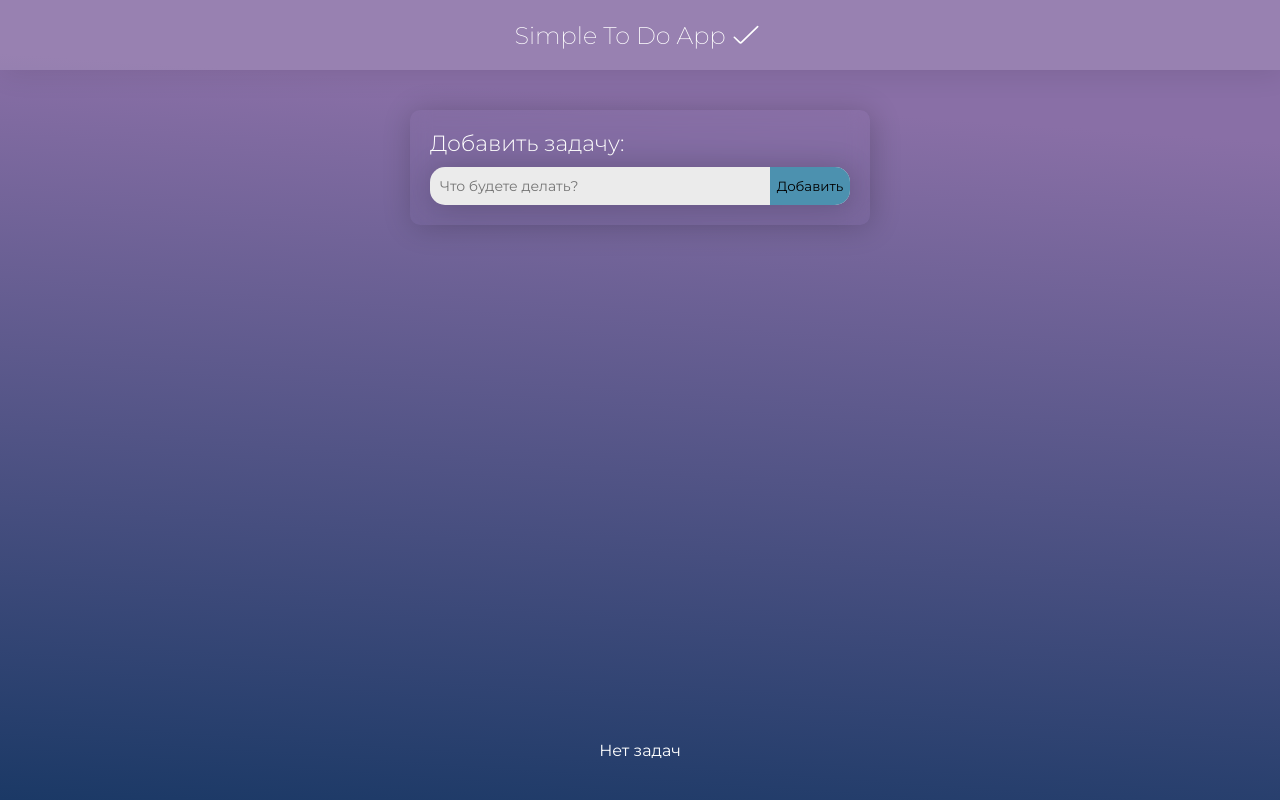
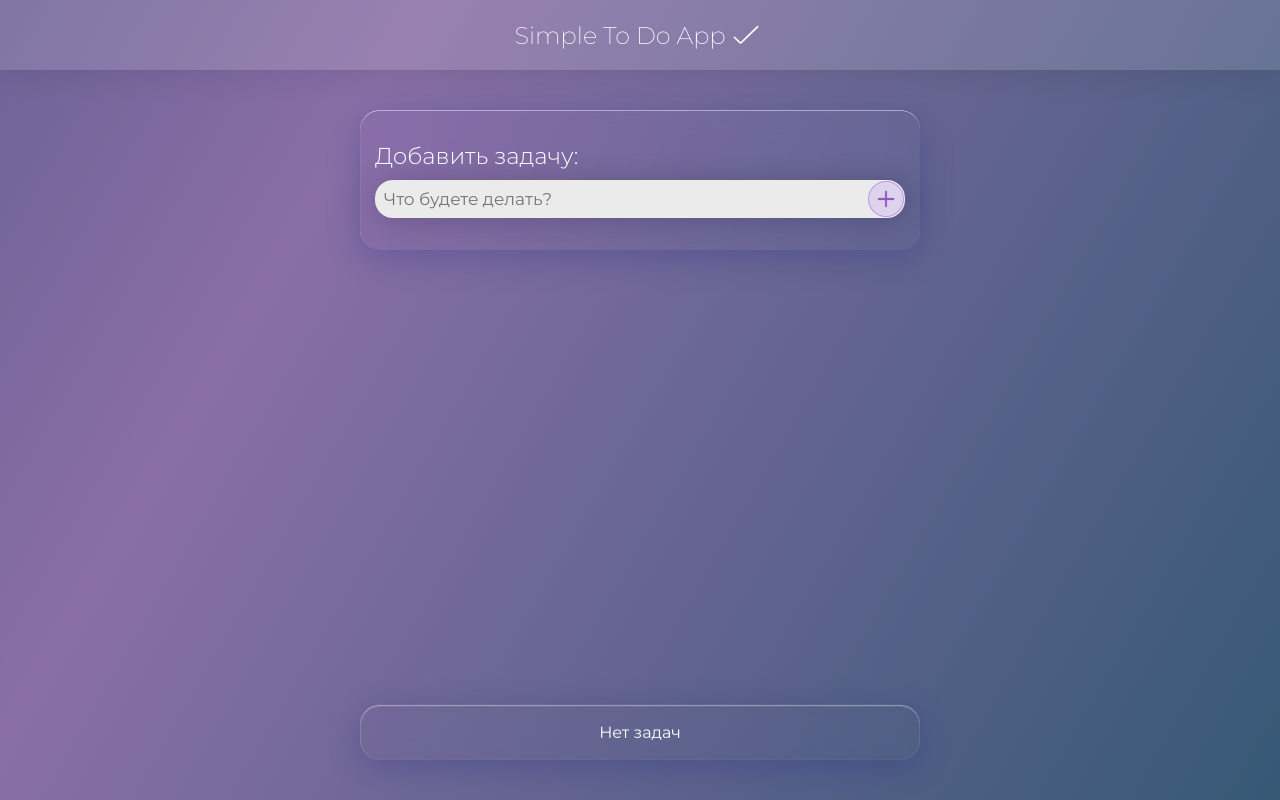
Before and after one commit to Artem-WebDeveloper/todo-list, a React (Vite) app: page / in a window 1280 px wide. Built offline with nearby package versions, Linux system fonts and the light colour scheme.

Commit message:
feat: update design, fix: some bugs

```diff
--- a/index.html
+++ b/index.html
@@ -2,7 +2,7 @@
 <html lang="en">
   <head>
     <meta charset="UTF-8" />
-    <link rel="icon" type="image/svg+xml" href="/vite.svg" />
+    <!-- <link rel="icon" type="image/svg+xml" href="/vite.svg" /> -->
     <meta name="viewport" content="width=device-width, initial-scale=1.0" />
     <title>Todo-list App</title>
   </head>
--- a/package.json
+++ b/package.json
@@ -12,6 +12,7 @@
     "deploy": "gh-pages -d dist"
   },
   "dependencies": {
+    "lucide-react": "^0.546.0",
     "nanoid": "^5.1.6",
     "react": "^19.1.1",
     "react-dom": "^19.1.1",
--- a/src/App.jsx
+++ b/src/App.jsx
@@ -1,6 +1,7 @@
 import { useState } from 'react';
 import { useEffect } from 'react';
 import { nanoid } from 'nanoid';
+import { Pencil, Trash2, CircleCheckBig } from 'lucide-react';
 
 function App() {
   return (
@@ -50,7 +51,6 @@ function Main() {
 
   return (
     <main className="container-app">
-      {/* <h1 className="title">Simple To Do App</h1> */}
       <Form onAddTask={AddTask} />
       <TaskList
         onTaskList={taskList}
@@ -96,7 +96,9 @@ function Form({ onAddTask }) {
           value={descrip}
           onChange={e => setDescrip(e.target.value)}
         />
-        <button className="btn add-form__btn">Добавить</button>
+        <button className="add-form__btn">
+          <PlusIcon />
+        </button>
       </div>
     </form>
   );
@@ -113,7 +115,9 @@ function TaskList({
   if (NumUnComplete === 0 && onTaskList.length !== 0)
     return (
       <section className="todo-section">
-        <h2 className="heading text-center">Все дела завершены! 🚀</h2>
+        <h2 className="heading text-center">
+          Все дела завершены! <CircleCheckBig color={'#51ce55'} />
+        </h2>
       </section>
     );
 
@@ -206,12 +210,12 @@ function Item({
           handleToggleEditMode();
           editMode ? onHandleEditTask(tasks.id, newTask) : false;
         }}>
-        ✒️
+        <Pencil size={20} />
       </button>
       <button
         className="btn btn--delete"
         onClick={() => onHandleDeleteTask(tasks.id)}>
-        ❌
+        <Trash2 size={20} />
       </button>
     </li>
   );
@@ -250,7 +254,7 @@ function Stats({ onTaskList }) {
       </svg>
       <div className="stats__info">
         <p>
-          Дел запланировано: <span>{NumUnComplete}</span>
+          Дел Запланировано: <span>{NumUnComplete}</span>
         </p>
         <p>
           Дел Завершено: <span>{numComplete}</span>
@@ -279,4 +283,17 @@ function LogoIcon() {
   );
 }
 
+function PlusIcon() {
+  return (
+    <svg className="plus-icon" viewBox="0 0 24 24" fill="#8d5cc1ff">
+      <path
+        fill-rule="evenodd"
+        clip-rule="evenodd"
+        d="M13 4C13 3.44772 12.5523 3 12 3C11.4477 3 11 3.44772 11 4V11H4C3.44772 11 3 11.4477 3 12C3 12.5523 3.44772 13 4 13H11V20C11 20.5523 11.4477 21 12 21C12.5523 21 13 20.5523 13 20V13H20C20.5523 13 21 12.5523 21 12C21 11.4477 20.5523 11 20 11H13V4Z"
+        fill="#8d5cc1ff"
+      />
+    </svg>
+  );
+}
+
 export default App;
--- a/src/index.scss
+++ b/src/index.scss
@@ -10,7 +10,7 @@
 
 :root {
   --color-primary: #060606;
-  --add-btn-width: 8rem;
+  --add-btn-width: 3.6rem;
   --circumference: 339.292;
   --h1-height: 7rem;
 }
@@ -29,12 +29,10 @@ body {
   color: #ffffff;
 
   background: #1b3966;
-  background: linear-gradient(
-    4deg,
-    rgba(27, 57, 102, 1) 0%,
-    rgba(137, 111, 166, 1) 84%
-  );
-  background-size: cover;
+
+  background: linear-gradient(120deg, #1b3966, #896fa6, #1b5166);
+  background-size: 200% 200%;
+  animation: moveGradient 20s ease infinite;
 }
 
 ul {
@@ -42,15 +40,13 @@ ul {
 }
 
 .container-app {
-  // min-height: 100dvh;
   min-height: calc(100dvh - var(--h1-height));
-  // background-color: rgba(255, 255, 255, 0.126);
   margin: 0 auto;
-  max-width: 50rem;
+  max-width: 60rem;
   padding: 4rem 2rem;
   display: flex;
   flex-direction: column;
-  gap: 22px;
+  gap: 2.4rem;
 }
 
 .header {
@@ -71,69 +67,126 @@ ul {
   font-weight: 200;
 }
 
-.logo-icon {
-  width: 4rem;
-  height: 4rem;
-}
-
 .heading {
   margin-bottom: 1rem;
   font-weight: 300;
   // text-transform: uppercase;
-  font-size: 2.2rem;
+  font-size: 2.3rem;
+}
+
+.btn {
+  background: rgba(255, 255, 255, 0.1);
+  backdrop-filter: blur(6px);
+  border: 1px solid rgba(255, 255, 255, 0.2);
+  border-radius: 10px;
+  box-shadow: 1px 3px 30px rgba(52, 31, 135, 0.1);
+  padding: 0.4rem;
+  display: flex;
+  align-items: center;
+  justify-content: center;
+  color: rgba(255, 255, 255, 0.9);
+  transition: 0.2s ease;
+
+  &:active {
+    transform: scale(0.98);
+    opacity: 0.8;
+  }
+
+  @media (hover: hover) and (pointer: fine) {
+    &--edit:hover {
+      cursor: pointer;
+      color: #4ef0e3;
+      border-color: rgba(78, 240, 227, 0.6);
+      box-shadow: 0 0 8px rgba(78, 240, 227, 0.4);
+      transform: translateY(-1px);
+    }
+    &--delete:hover {
+      cursor: pointer;
+      color: #ff6b6b;
+      border-color: rgba(255, 107, 107, 0.6);
+      box-shadow: 0 0 8px rgba(255, 107, 107, 0.4);
+    }
+  }
 }
 
 .add-form {
-  // background-color: rgba(255, 255, 255, 0.126);
   backdrop-filter: blur(10px);
-  padding: 2rem;
-  border-radius: 10px;
+  padding: 3.2rem 1.5rem;
+  border-radius: 20px;
   margin-bottom: 2rem;
 
-  box-shadow: 0.2rem 0.2rem 3rem rgba(0, 0, 0, 0.2);
+  backdrop-filter: blur(12px) saturate(110%);
+  -webkit-backdrop-filter: blur(12px) saturate(160%);
+  box-shadow: 0 8px 32px rgba(31, 38, 135, 0.27),
+    inset 0.1px 0.7px 0 rgba(255, 255, 255, 0.6);
+
   &__add-box {
     position: relative;
   }
 
   &__input {
     font-family: inherit;
-    font-size: 1.4rem;
+    font-size: 1.7rem;
     border: none;
-    border-radius: 15px;
+    border-radius: 18px;
     width: 100%;
-    padding: 1rem;
+    padding: 0.9rem;
     background-color: #ebebeb;
     padding-right: calc(var(--add-btn-width) + 10px);
     box-shadow: 0.2rem 0.2rem 3rem rgba(0, 0, 0, 0.2);
   }
 
   &__btn {
+    display: flex;
+    justify-content: center;
+    align-items: center;
     font-family: inherit;
     position: absolute;
-    top: 0;
-    right: 0;
-    height: 100%;
+    top: 1px;
+    right: 1px;
+    height: 3.6rem;
     width: var(--add-btn-width);
     border: none;
-    background-color: #ebebeb;
-    background-color: transparent;
-    // border-left: 1px solid #060606;
-    border-radius: 15px;
-    padding: 0.6rem;
-    border-bottom-left-radius: 0;
-    border-top-left-radius: 0;
-    background-color: #4c91af;
+    border-radius: 50%;
+
+    background: rgba(145, 78, 240, 0.15);
+    border: 1px solid rgba(135, 69, 228, 0.4);
+    color: #4ef0e3;
+    transition: all 0.25s ease;
+
+    @media (hover: hover) and (pointer: fine) {
+      &:hover {
+        transition: all 0.25 ease;
+        cursor: pointer;
+        backdrop-filter: brightness(1.05) blur(12px) saturate(160%);
+        box-shadow: 0 0 8px rgba(140, 78, 240, 0.4);
+      }
+    }
+
+    &:active {
+      transform: scale(0.98);
+      opacity: 0.9;
+    }
   }
 }
 
 .todo-section {
   margin-bottom: 2rem;
+
+  & .list-item {
+    background: rgba(255, 255, 255, 0.02);
+    backdrop-filter: blur(12px) saturate(140%);
+    -webkit-backdrop-filter: blur(12px) saturate(140%);
+    border-radius: 20px;
+    border: 1px solid rgba(255, 255, 255, 0.15);
+    box-shadow: 0 8px 32px rgba(31, 38, 135, 0.17);
+  }
 }
 
 .tasks-list {
   display: flex;
   flex-direction: column;
-  gap: 1rem;
+  gap: 1.3rem;
 }
 
 .list-item {
@@ -145,10 +198,12 @@ ul {
   padding: 1rem;
   backdrop-filter: blur(20px);
   box-shadow: 0.2rem 0.2rem 3rem rgba(0, 0, 0, 0.2);
-  border-radius: 10px;
+  border-radius: 20px;
   position: relative;
+  column-gap: 0.5rem;
 
   &__checkbox {
+    flex-shrink: 0;
     appearance: none;
     width: 2rem;
     height: 2rem;
@@ -186,7 +241,7 @@ ul {
 
   &__note {
     display: block;
-    margin: 0 1rem;
+    margin: 0 0.6rem;
   }
 
   &--edit {
@@ -194,10 +249,17 @@ ul {
       width: 100%;
       display: inline-block;
       margin-right: 1rem;
-      padding: 0.3rem;
+      padding: 0.6rem;
       padding-left: 0.8rem;
       padding-right: 0.8rem;
       border-radius: 5px;
+
+      font-family: inherit;
+      font-size: 1.6rem;
+      border: none;
+      border-radius: 18px;
+      background-color: #ebebeb;
+      box-shadow: 0.2rem 0.2rem 3rem rgba(0, 0, 0, 0.2);
     }
     .list-item__checkbox {
       display: none;
@@ -215,22 +277,34 @@ ul {
 .completed-section {
   & .list-item__note {
     text-decoration: line-through;
+    color: #ffffff80;
+  }
+
+  & .btn {
+    color: #ffffff80;
   }
 }
 
 .stats {
+  animation: float 6s ease-in-out infinite;
   margin-top: auto;
   display: flex;
   justify-content: space-evenly;
-  // gap: 0.4rem;
+  column-gap: 1rem;
   font-size: 1.6rem;
+
+  backdrop-filter: blur(10px);
+  padding: 1.8rem 0.2rem;
+  border-radius: 20px;
+  box-shadow: 0 8px 32px rgba(31, 38, 135, 0.27),
+    inset 0.1px 0.7px 1.5px rgba(255, 255, 255, 0.6);
   &__info {
     font-weight: 300;
-    font-size: 1.3rem;
+    font-size: 1.6rem;
     align-self: center;
 
     & p:not(:last-child) {
-      margin-bottom: 1rem;
+      margin-bottom: 2rem;
     }
   }
 }
@@ -271,3 +345,45 @@ ul {
 .text-center {
   text-align: center;
 }
+
+button,
+input {
+  -webkit-tap-highlight-color: transparent;
+}
+input,
+button:focus,
+button:active {
+  outline: none;
+}
+.logo-icon {
+  width: 4rem;
+  height: 4rem;
+}
+
+.plus-icon {
+  width: 2.2rem;
+  height: 2.2rem;
+  stroke: rgba(141, 92, 193, 0.27);
+}
+
+@keyframes moveGradient {
+  0% {
+    background-position: 0% 50%;
+  }
+  50% {
+    background-position: 100% 50%;
+  }
+  100% {
+    background-position: 0% 50%;
+  }
+}
+
+@keyframes float {
+  0%,
+  100% {
+    transform: translateY(0);
+  }
+  50% {
+    transform: translateY(-3px);
+  }
+}
```
Also changed, not shown: 1 other file (tests, documents, lock files or other folders).
